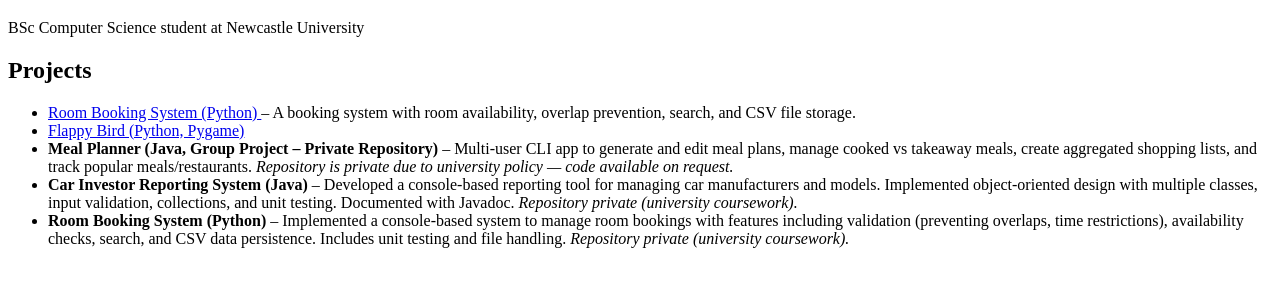
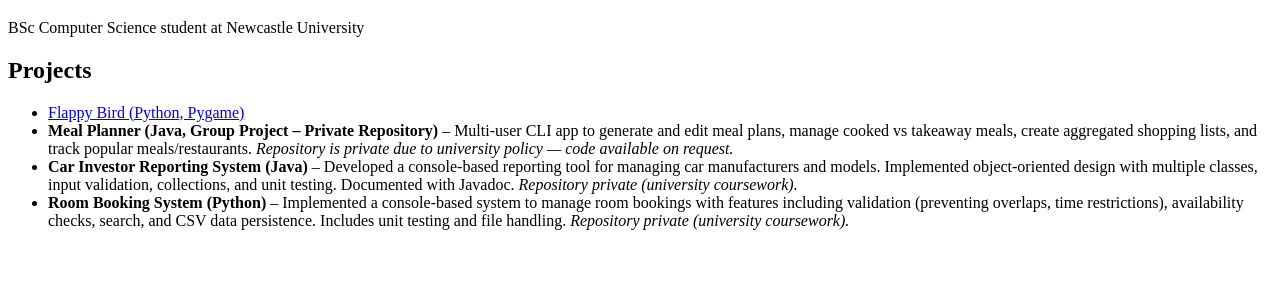
Before and after one commit to alexiacarrenop/alexiacarrenop.github.io, a plain HTML site: page index.html in a window 1280 px wide. Shown: the part 61-348 px from the top of the page. Drawn offline with Linux system fonts and the light colour scheme.

Commit message:
Modified room booking system

```diff
--- a/index.html
+++ b/index.html
@@ -12,12 +12,10 @@
   <h2>Projects</h2>
   <ul>
     <li>
-      <a href="https://github.com/alexiacarrenop/room-booking-system" target="_blank">
-        Room Booking System (Python)
+      <a href="https://github.com/alexiacarrenop/flappy-bird" target="_blank">Flappy Bird (Python, Pygame)
+
       </a>
-      – A booking system with room availability, overlap prevention, search, and CSV file storage.
     </li>
-    <li><a href="https://github.com/alexiacarrenop/flappy-bird" target="_blank">Flappy Bird (Python, Pygame)</a></li>
 
     <li>
       <strong>Meal Planner (Java, Group Project – Private Repository)</strong>
```
